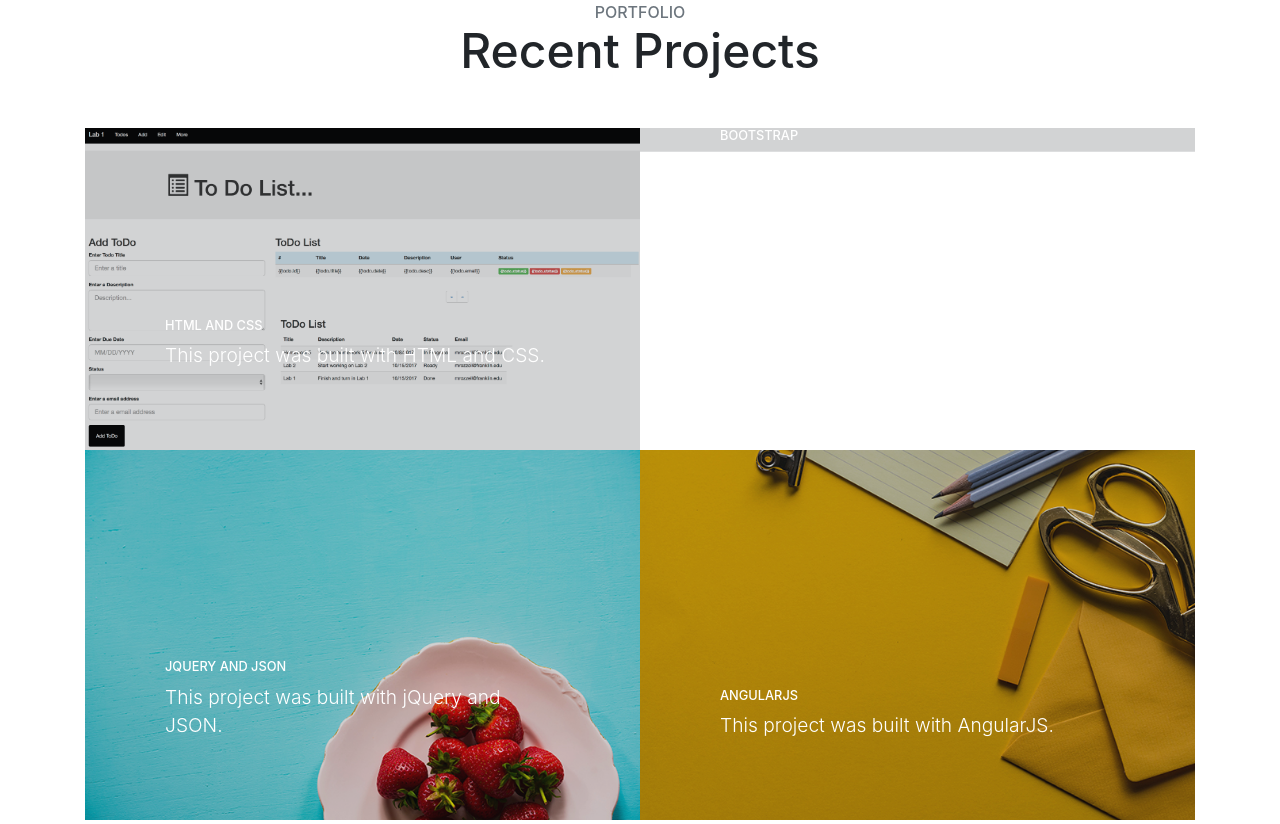
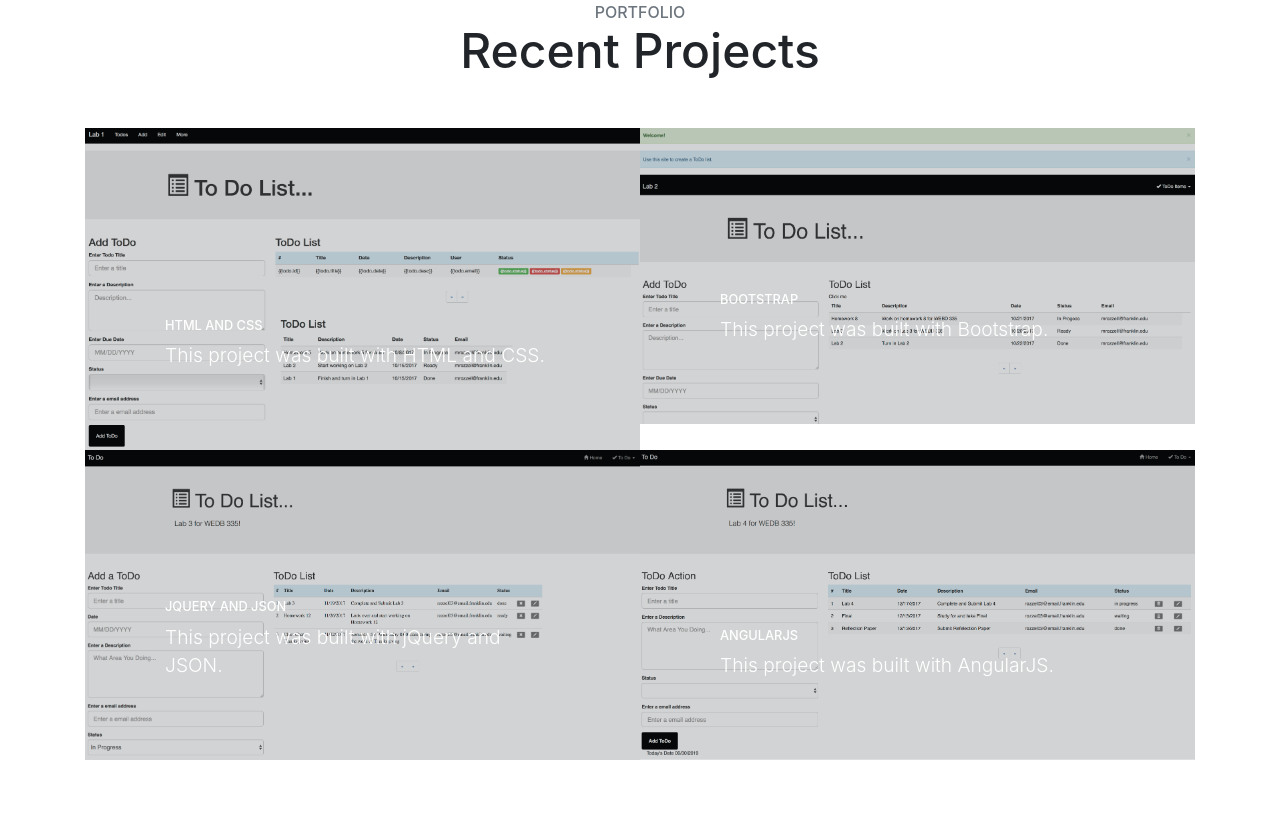
Before and after one commit to rozzel03/rozzel03.github.io, a website with bundled scripts: page index.html in a window 1280 px wide. Shown: the part 2455-3279 px from the top of the page. Built offline with nearby package versions, Linux system fonts and the light colour scheme; files whose address does not match are found by name.

Commit message:
further building

```diff
--- a/index.html
+++ b/index.html
@@ -151,7 +151,7 @@
                 <p class="mb-0">This project was built with Bootstrap.</p>
               </span>
             </span>
-            <img class="img-fluid" src="img/lab2.jpg" alt="">
+            <img class="img-fluid" src="img/lab2.png" alt="">
           </a>
         </div>
         <div class="col-lg-6">
@@ -162,7 +162,7 @@
                 <p class="mb-0">This project was built with jQuery and JSON.</p>
               </span>
             </span>
-            <img class="img-fluid" src="img/portfolio-3.jpg" alt="">
+            <img class="img-fluid" src="img/lab3.png" alt="">
           </a>
         </div>
         <div class="col-lg-6">
@@ -173,7 +173,7 @@
                 <p class="mb-0">This project was built with AngularJS.</p>
               </span>
             </span>
-            <img class="img-fluid" src="img/portfolio-4.jpg" alt="">
+            <img class="img-fluid" src="img/lab4.png" alt="">
           </a>
         </div>
       </div>
```
Also changed, not shown: img/lab3.png (added), img/lab4.png (added), img/portfolio-3.jpg (deleted).
